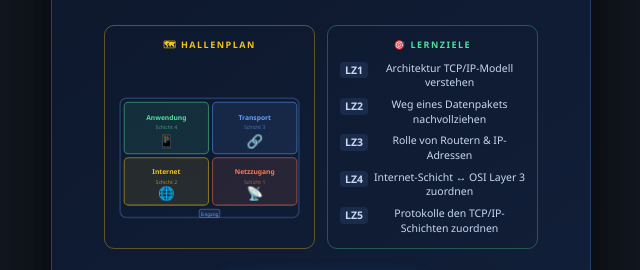
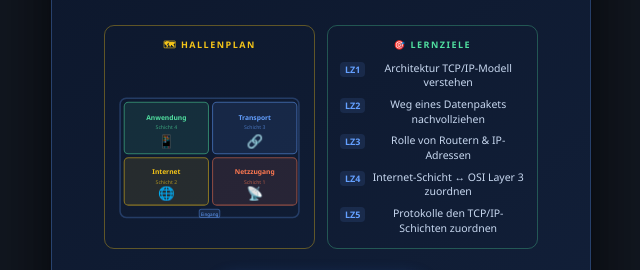
Before and after one commit to lflorus-ai/VR-TCP-IP, a website: page index.html in a window 1280 px wide. Shown: the part 306-576 px from the top of the page, 319-959 px from the left. Drawn offline with Linux system fonts and the light colour scheme; a script that the page names is missing.

Commit message:
fix: verhindere CSS-Spezifitäts-Überschreibung bei .s0-lz-badge

```diff
--- a/css/style.css
+++ b/css/style.css
@@ -204,5 +204,5 @@
 .s0-lz-list { display: flex; flex-direction: column; gap: 7px; }
 .s0-lz-item { display: flex; gap: 6px; align-items: flex-start; }
 .s0-lz-badge { font-size: 9px; font-weight: 700; color: #64a0ff; background: rgba(100,160,255,0.12); border-radius: 4px; padding: 1px 5px; white-space: nowrap; margin-top: 1px; flex-shrink: 0; }
-.s0-lz-item span { font-size: 10.5px; color: #c8d8f0; line-height: 1.4; }
+.s0-lz-item span:not(.s0-lz-badge) { font-size: 10.5px; color: #c8d8f0; line-height: 1.4; }
 @media (max-width: 480px) { .s0-two-col { grid-template-columns: 1fr; } }
```
